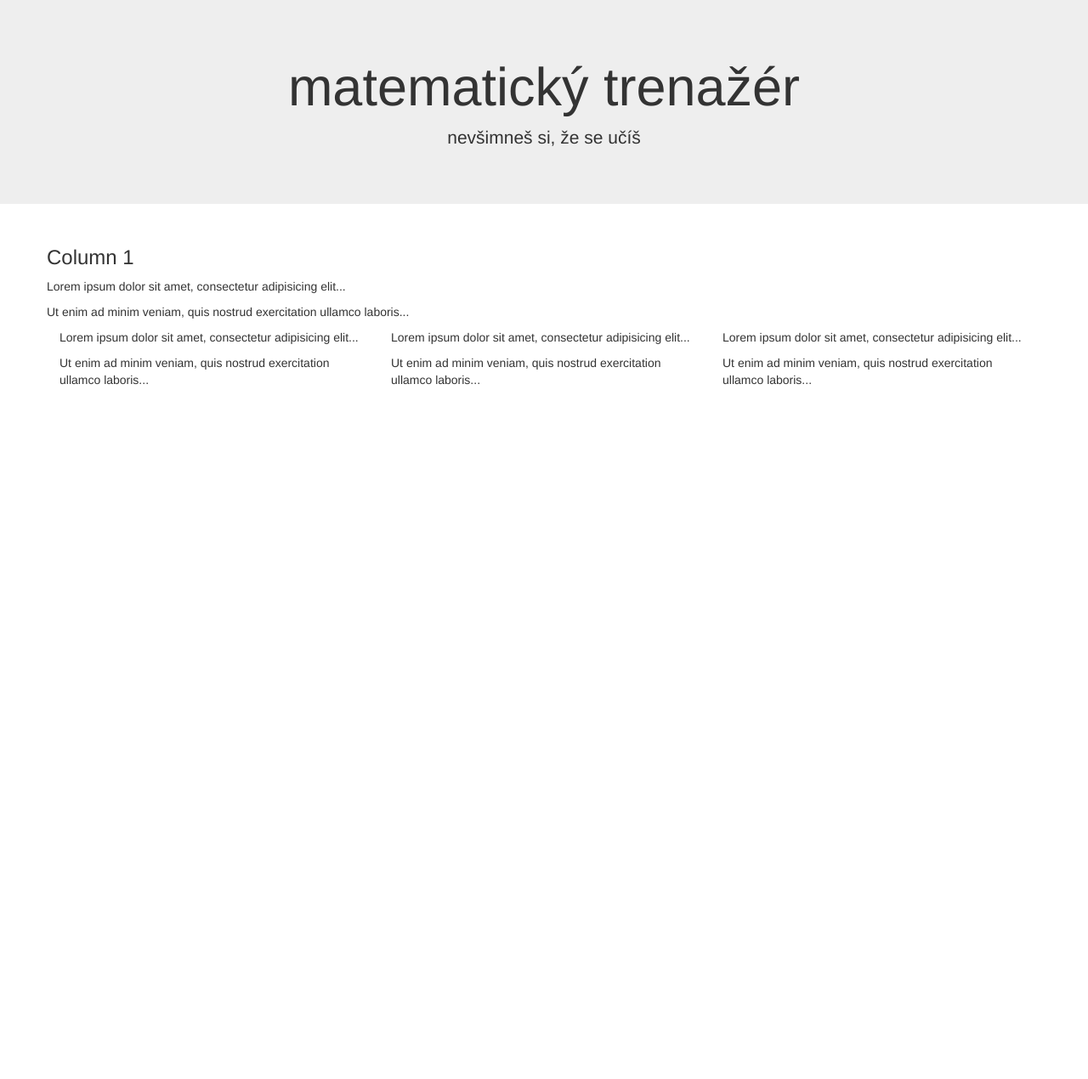
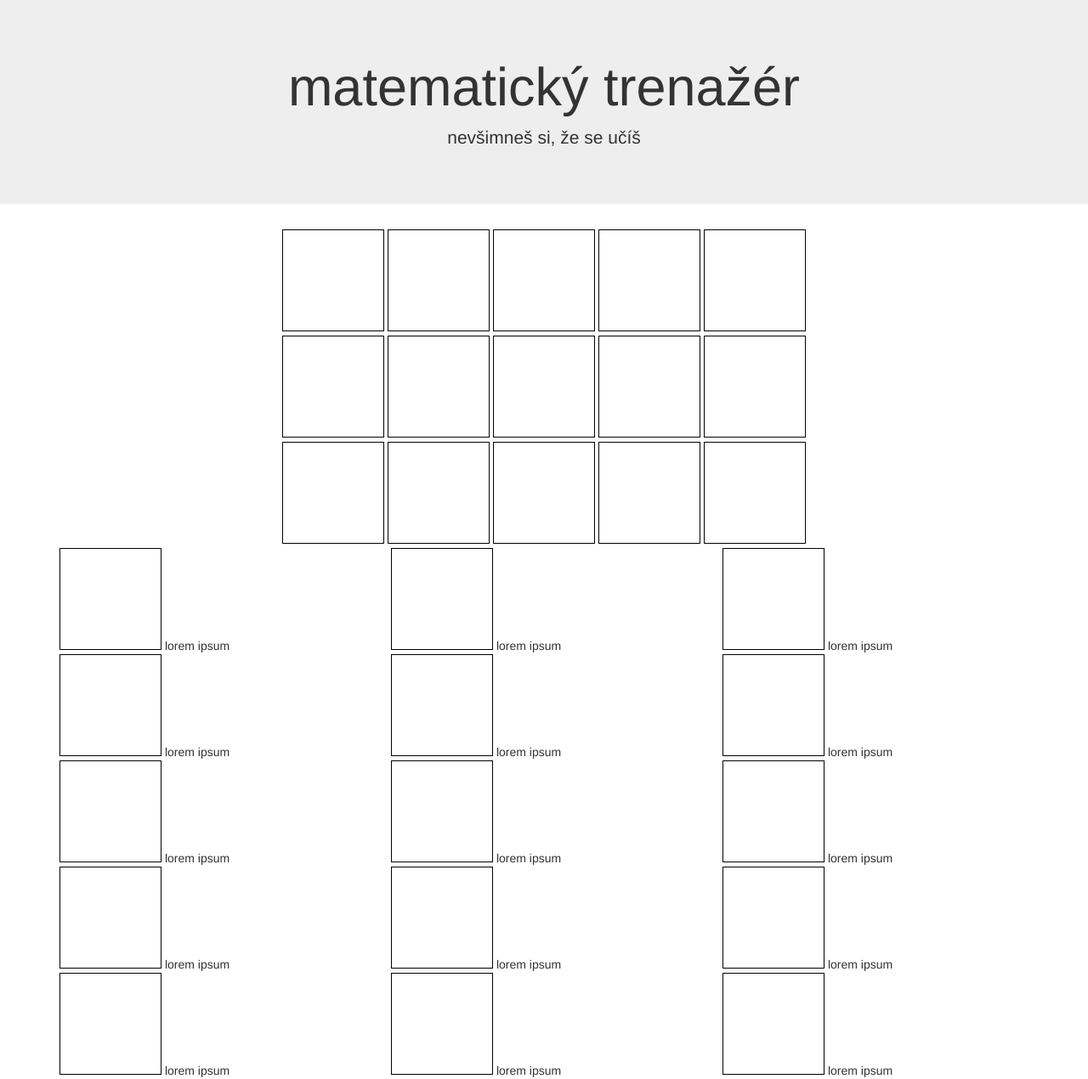
Before and after one commit to vaclavV/mathPuzzle, a PHP site: page / in a window 1280 px wide. Shown: the whole page at 85% size. Before the commit the page ends 453 px from the top, so only its background shows below. Run offline with PHP 8.4, Linux system fonts and the light colour scheme.

Commit message:
uprava royloyeni indexu, test propojeni s db, objekty

```diff
--- a/index.php
+++ b/index.php
@@ -8,6 +8,7 @@
         <link rel="stylesheet" href="https://maxcdn.bootstrapcdn.com/bootstrap/3.3.7/css/bootstrap.min.css">
         <script src="https://ajax.googleapis.com/ajax/libs/jquery/3.3.1/jquery.min.js"></script>
         <script src="https://maxcdn.bootstrapcdn.com/bootstrap/3.3.7/js/bootstrap.min.js"></script>
+        <link rel="stylesheet" href="source/MPstyle.css">
     </head>
     <body>
         <div class="jumbotron text-center">
@@ -18,22 +19,59 @@
         <div class="container">
             <div class="row">
                 <div class="col-sm-12, plocha">
-      <h3>Column 1</h3>
-      <p>Lorem ipsum dolor sit amet, consectetur adipisicing elit...</p>
-      <p>Ut enim ad minim veniam, quis nostrud exercitation ullamco laboris...</p>
+
+                    <svg width="120" height="120" class="segment" id=""></svg>
+                    <svg width="120" height="120" class="segment" id=""></svg>
+                    <svg width="120" height="120" class="segment" id=""></svg>
+                    <svg width="120" height="120" class="segment" id=""></svg>
+                    <svg width="120" height="120" class="segment" id=""></svg><br>
+                    <svg width="120" height="120" class="segment" id=""></svg>
+                    <svg width="120" height="120" class="segment" id=""></svg>
+                    <svg width="120" height="120" class="segment" id=""></svg>
+                    <svg width="120" height="120" class="segment" id=""></svg>
+                    <svg width="120" height="120" class="segment" id=""></svg><br>
+                    <svg width="120" height="120" class="segment" id=""></svg>
+                    <svg width="120" height="120" class="segment" id=""></svg>
+                    <svg width="120" height="120" class="segment" id=""></svg>
+                    <svg width="120" height="120" class="segment" id=""></svg>
+                    <svg width="120" height="120" class="segment" id=""></svg><br>
                 </div></div>
             <div class="row">
                 <div class="col-sm-4">
-      <p>Lorem ipsum dolor sit amet, consectetur adipisicing elit...</p>
-      <p>Ut enim ad minim veniam, quis nostrud exercitation ullamco laboris...</p>
+                    <svg width="120" height="120" class="segment" id=""></svg>
+                    <span class="priklad">lorem ipsum</span><br>
+                    <svg width="120" height="120" class="segment" id=""></svg>
+                    <span class="priklad">lorem ipsum</span><br>
+                    <svg width="120" height="120" class="segment" id=""></svg>
+                    <span class="priklad">lorem ipsum</span><br>
+                    <svg width="120" height="120" class="segment" id=""></svg>
+                    <span class="priklad">lorem ipsum</span><br>
+                    <svg width="120" height="120" class="segment" id=""></svg>
+                    <span class="priklad">lorem ipsum</span><br>
                 </div>
                 <div class="col-sm-4">
-      <p>Lorem ipsum dolor sit amet, consectetur adipisicing elit...</p>
-      <p>Ut enim ad minim veniam, quis nostrud exercitation ullamco laboris...</p>
+                    <svg width="120" height="120" class="segment" id=""></svg>
+                    <span class="priklad">lorem ipsum</span><br>
+                    <svg width="120" height="120" class="segment" id=""></svg>
+                    <span class="priklad">lorem ipsum</span><br>
+                    <svg width="120" height="120" class="segment" id=""></svg>
+                    <span class="priklad">lorem ipsum</span><br>
+                    <svg width="120" height="120" class="segment" id=""></svg>
+                    <span class="priklad">lorem ipsum</span><br>
+                    <svg width="120" height="120" class="segment" id=""></svg>
+                    <span class="priklad">lorem ipsum</span><br>
                 </div>
                 <div class="col-sm-4">
-      <p>Lorem ipsum dolor sit amet, consectetur adipisicing elit...</p>
-      <p>Ut enim ad minim veniam, quis nostrud exercitation ullamco laboris...</p>
+                    <svg width="120" height="120" class="segment" id=""></svg>
+                    <span class="priklad">lorem ipsum</span><br>
+                    <svg width="120" height="120" class="segment" id=""></svg>
+                    <span class="priklad">lorem ipsum</span><br>
+                    <svg width="120" height="120" class="segment" id=""></svg>
+                    <span class="priklad">lorem ipsum</span><br>
+                    <svg width="120" height="120" class="segment" id=""></svg>
+                    <span class="priklad">lorem ipsum</span><br>
+                    <svg width="120" height="120" class="segment" id=""></svg>
+                    <span class="priklad">lorem ipsum</span><br>
                 </div>
             </div>
         </div>
--- /dev/null
+++ b/source/MPstyle.css
@@ -0,0 +1,4 @@
+.segment{stroke:black;stroke-width:1}
+.segment{border: 1px solid black;}
+.ctverec{width: 120px;height: 120px;display: inline; border: solid #000 1px; }
+.plocha{text-align: center;}
```
Also changed, not shown: Segment.php (added, +24 -0 lines), segment_test.html (added, +38 -0 lines), source/connect2.php (added, +13 -0 lines), source/hriste.js (added, +12 -0 lines). Lines whose indentation alone changed are shown as unchanged.
